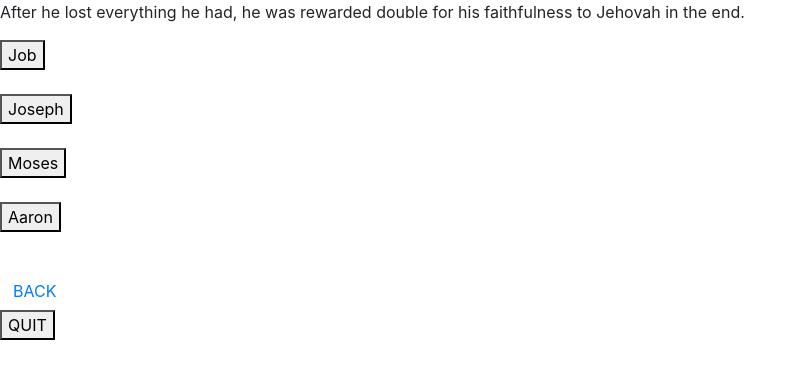
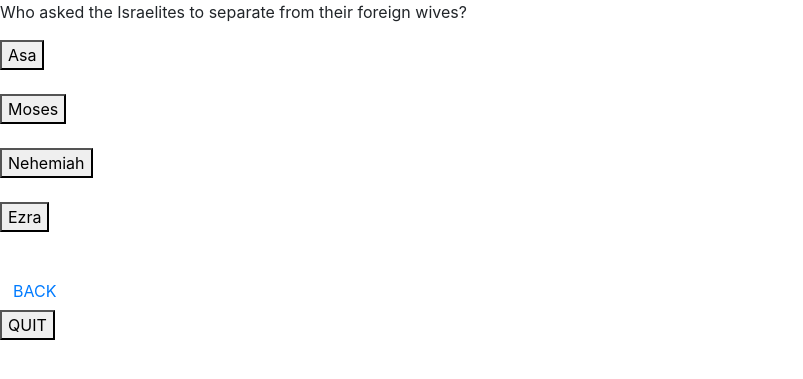
Before and after one commit to zeddrix/pet-projects, a Python web app: template projects/bible-query/templates/quiz.html in a window 1280 px wide. Shown: the top 379 px of the page, without its empty margins (0-803 px from the left). Run offline with Jinja, Linux system fonts and the light colour scheme; the template is opened without the code that fills it, so the values that code supplies are empty; some libraries are stand-ins or nearby versions.

Commit message:
gitignore

```diff
--- a/projects/bible-query/scripts/app.js
+++ b/projects/bible-query/scripts/app.js
@@ -6,11 +6,12 @@ const rightAnswer = () => {
 const wrongAnswer = () => {
     console.log('SORRY, WRONG ANSWER.')
 }
+console.log(men[0].choices[3]);
 
 // for (let c = 0; c < arrayLength; c++) {
-//     const button = document.createElement("button");
-
-//     button.innerText = colors[c].label;
+    const button = document.createElement("button");
+    // button.innerText =
+    // parent.prepend(button);
 //     button.classList.add(colors[c].name, "button-prop");
 //     button.addEventListener('click', () => changeColor(colors[c].colorValue));
 //     parent.prepend(button);
--- a/projects/bible-query/templates/quiz.html
+++ b/projects/bible-query/templates/quiz.html
@@ -7,16 +7,15 @@
 <body>
     <!-- question -->
     <p>
-        After he lost everything he had, he was rewarded double
-        for his faithfulness to Jehovah in the end.
+        Who asked the Israelites to separate from their foreign wives?
     </p>
     <!-- <button>Show Clue</button>
     Job 42:10 (Bible verse quote) -->
     <!-- choices -->
-        <button onclick="rightAnswer()">Job</button><br><br>
-        <button onclick="wrongAnswer()">Joseph</button><br><br>
+        <button onclick="wrongAnswer()">Asa</button><br><br>
         <button onclick="wrongAnswer()">Moses</button><br><br>
-        <button onclick="wrongAnswer()">Aaron</button><br><br>
+        <button onclick="wrongAnswer()">Nehemiah</button><br><br>
+        <button onclick="rightAnswer()">Ezra</button><br><br>
     <p id="rightAnswer"></p>
     <p id="wrongAnswer"></p>
 
@@ -24,4 +23,5 @@
     <button>QUIT</button>
 </body>
 <script src="../scripts/app.js"></script>
+<script src="../scripts/quiz.js"></script>
 </html>
```
Also changed, not shown: projects/bible-query/package-lock.json (added), 1 other file.
